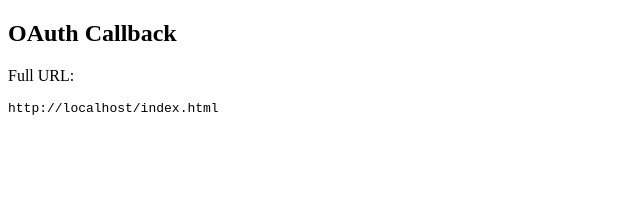
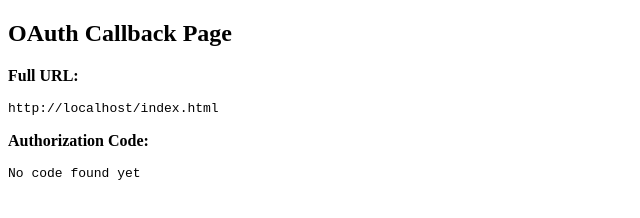
Before and after one commit to BlueBlack123/Random, a plain HTML site: page index.html in a window 1280 px wide. Shown: the whole page, without its empty margins (0-640 px from the left). Drawn offline with Linux system fonts and the light colour scheme.

Commit message:
Enhance OAuth callback page with additional details

```diff
--- a/index.html
+++ b/index.html
@@ -1,12 +1,20 @@
 <!DOCTYPE html>
 <html>
   <body>
-    <h2>OAuth Callback</h2>
-    <p>Full URL:</p>
+    <h2>OAuth Callback Page</h2>
+
+    <p><b>Full URL:</b></p>
     <pre id="url"></pre>
 
+    <p><b>Authorization Code:</b></p>
+    <pre id="code"></pre>
+
     <script>
+      const params = new URLSearchParams(window.location.search);
+      const code = params.get("code");
+
       document.getElementById("url").innerText = window.location.href;
+      document.getElementById("code").innerText = code || "No code found yet";
     </script>
   </body>
 </html>
```
